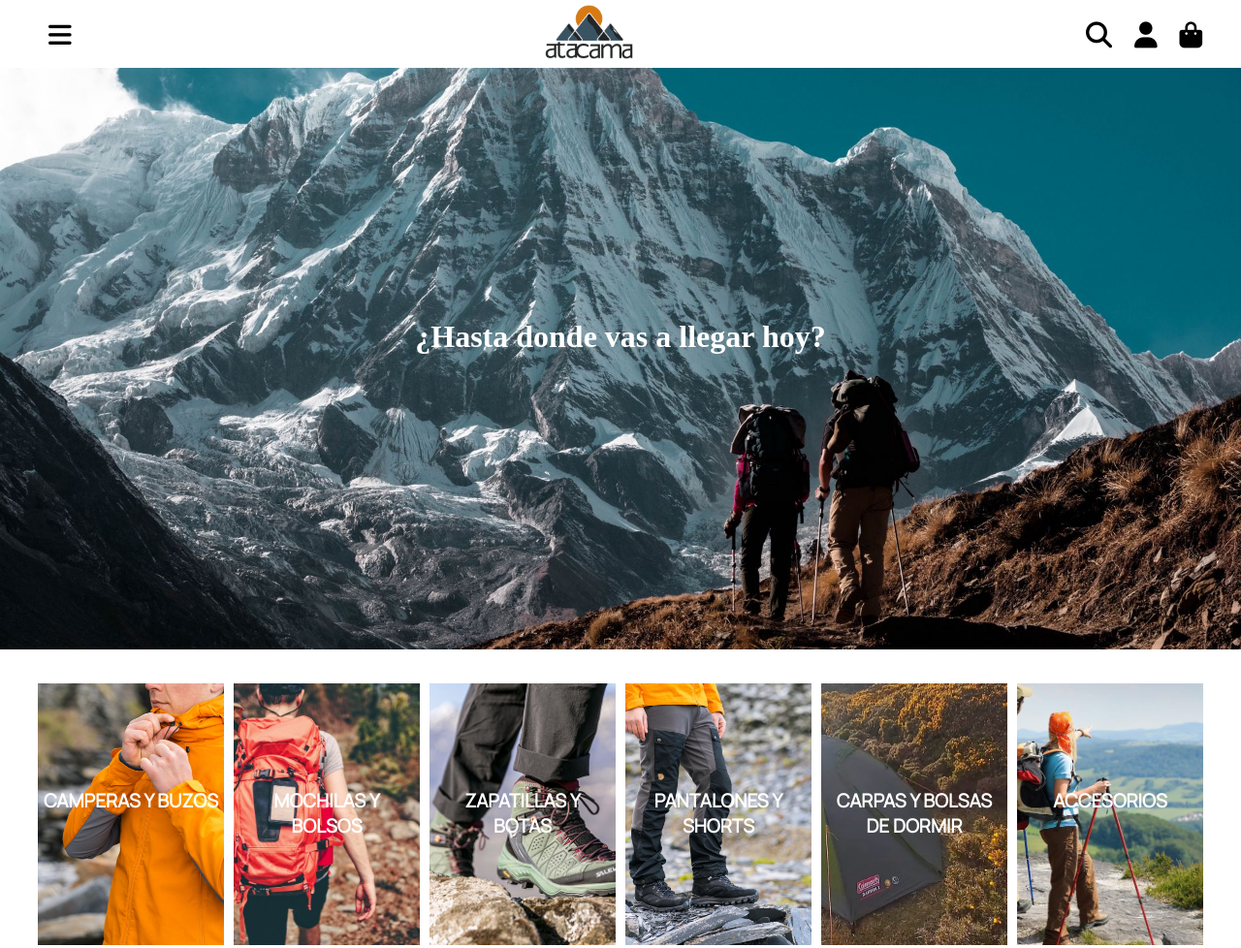
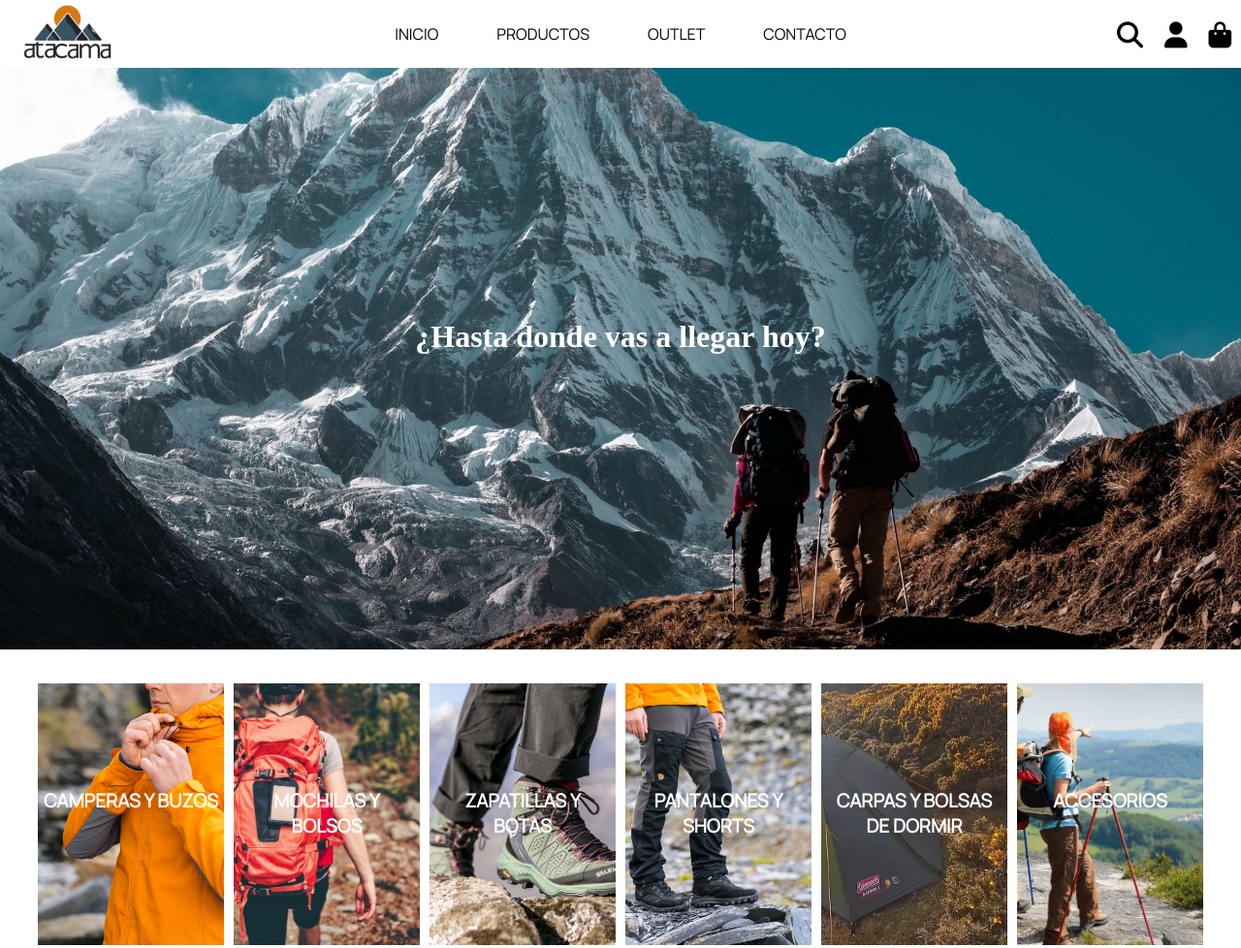
Before and after one commit to NicBello/NicBello.github.io, a plain HTML site: page index.html in a window 1280 px wide. Shown: the top 978 px of the page at 97% size. Drawn offline with Linux system fonts and the light colour scheme; a web font is replaced by a local one.

Commit message:
add menu

```diff
--- a/src/scss/_header.scss
+++ b/src/scss/_header.scss
@@ -19,22 +19,22 @@ header{
         }
 
         .labelmenu{
-            width: 55px;
+            width: 65px;
 
             i{
+
                 padding-left: 10px;
+            }
+
+            @media (min-width: 1000px){
+                display: none;
             }
         }
 
-        @media (min-width: 1200px){
-            padding: 0px 40px;
 
-
-        }
 
         .menulist{
             list-style: none;
-            // display: none;
             position: absolute;
             background-color: white;
             top: 70px;
@@ -44,8 +44,19 @@ header{
             padding: 20px;
             transition: 0.5s;
 
-            @media (min-width: 1200px){
+            @media (min-width: 1000px){
                 display: flex;
+                position: none;
+                left: 50%;
+                transform: translate(-50%);
+                top: 0px;
+                height: 70px;
+                transition: none;
+                align-items: center;
+                justify-content: center;
+                padding: 0px;
+
+
             }
 
             a{
@@ -53,16 +64,22 @@ header{
                 color: black;
                 padding: 20px;
                 font-size: 16px;
+
+                @media (min-width: 1000px){
+                   margin: 10px;
+
+
+                }
             }
-
 
 
 
         }
 
 
+
         i{
-            font-size: 22px;
+            font-size: 25px;
 
             @media (min-width: 480px){
                 font-size: 27px;
@@ -71,41 +88,34 @@ header{
 
         }
 
+
+
         .container__icons{
             display: none;
             justify-content: space-between;
-            width: 120px;
+            width: 118px;
 
-            @media (min-width: 1200px){
+            @media (min-width: 1000px){
                 display: flex;
+
             }
 
 
         }
 
-        .hamburguesa{
-            width: 55px;
-            padding-left: 8px;
+
+
+        .container__hamburguesa-lupa{
+            display: flex;
+            justify-content: space-between;
+            width: 65px;
+            border: solid red;
 
             @media (min-width: 480px){
                 width: 70px;
             }
 
-            @media (min-width: 1200px){
-                display: none;
-            }
-        }
-
-        .container__hamburguesa-lupa{
-            display: flex;
-            justify-content: space-between;
-            width: 55px;
-
-            @media (min-width: 480px){
-                width: 70px;
-            }
-
-            @media (min-width: 1200px){
+            @media (min-width: 1000px){
                 display: none;
             }
 
@@ -131,6 +141,8 @@ header{
         }
     }
 
+// ------------------------menu escritorio-----------------
+
 
 
 }
```
Also changed, not shown: index.html (+2 -0 lines), assets/css/style.css.
